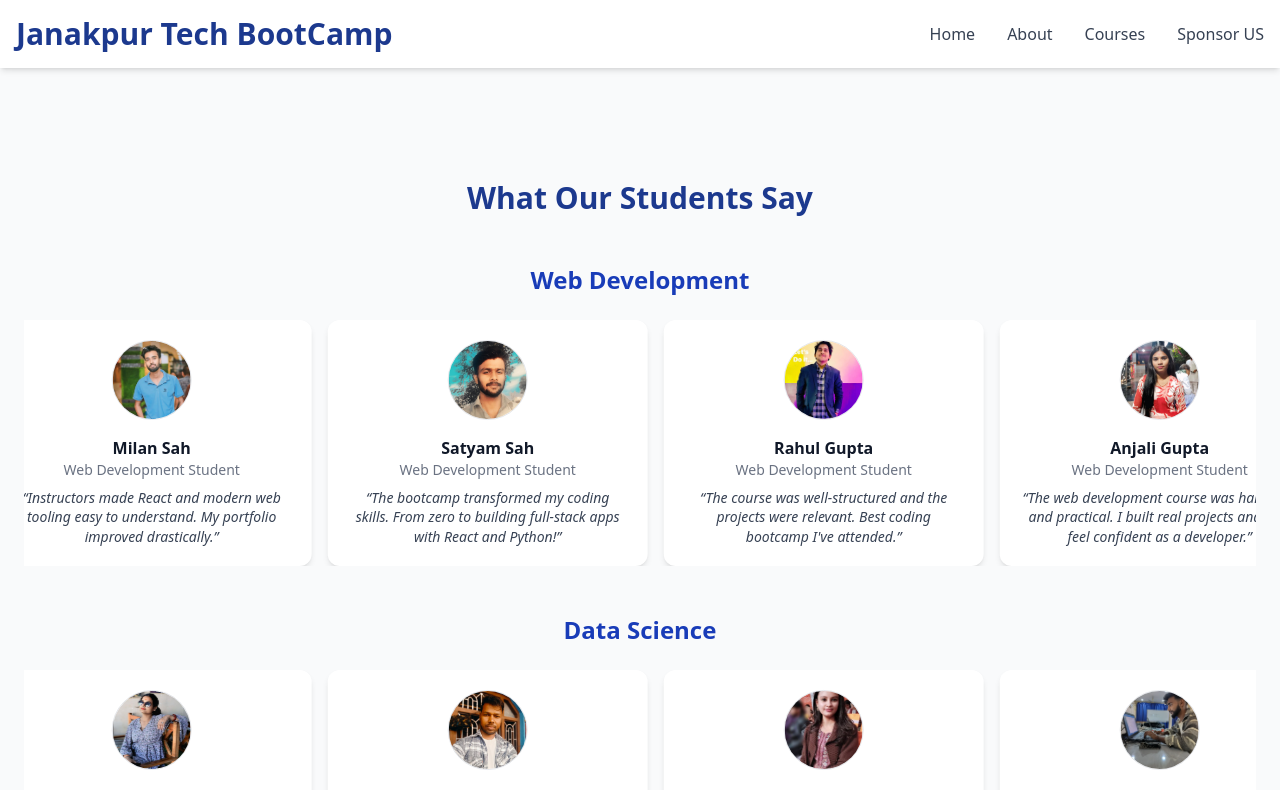
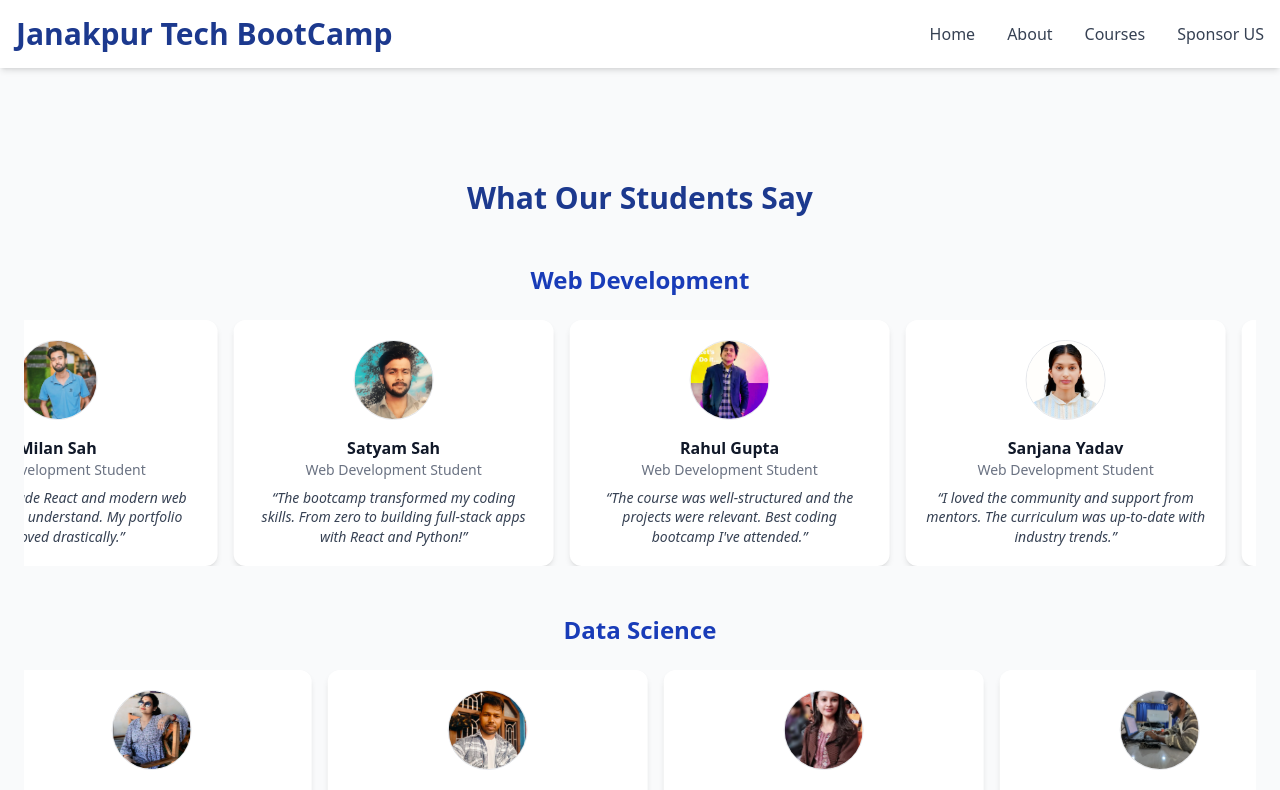
Before and after one commit to pankajshah749/JanakpurTechBootcamp, a React (Vite) app: page /feedback in a window 1280 px wide. Shown: the top 790 px of the page. Built offline with nearby package versions, Linux system fonts and the light colour scheme.

Commit message:
feedback

```diff
--- a/src/Components/Feedback.jsx
+++ b/src/Components/Feedback.jsx
@@ -29,6 +29,13 @@ const feedbacks = {
       feedback:
         "The course was well-structured and the projects were relevant. Best coding bootcamp I've attended.",
       image: "/images/rahul.jpg",
+    },
+    {
+      name: "Sanjana Yadav",
+      role: "Web Development Student",
+      feedback:
+        "I loved the community and support from mentors. The curriculum was up-to-date with industry trends.",
+      image: "/images/sanjana.jpg",
     },
   ],
   data: [
```
Also changed, not shown: public/images/sanjana.jpg (added).
